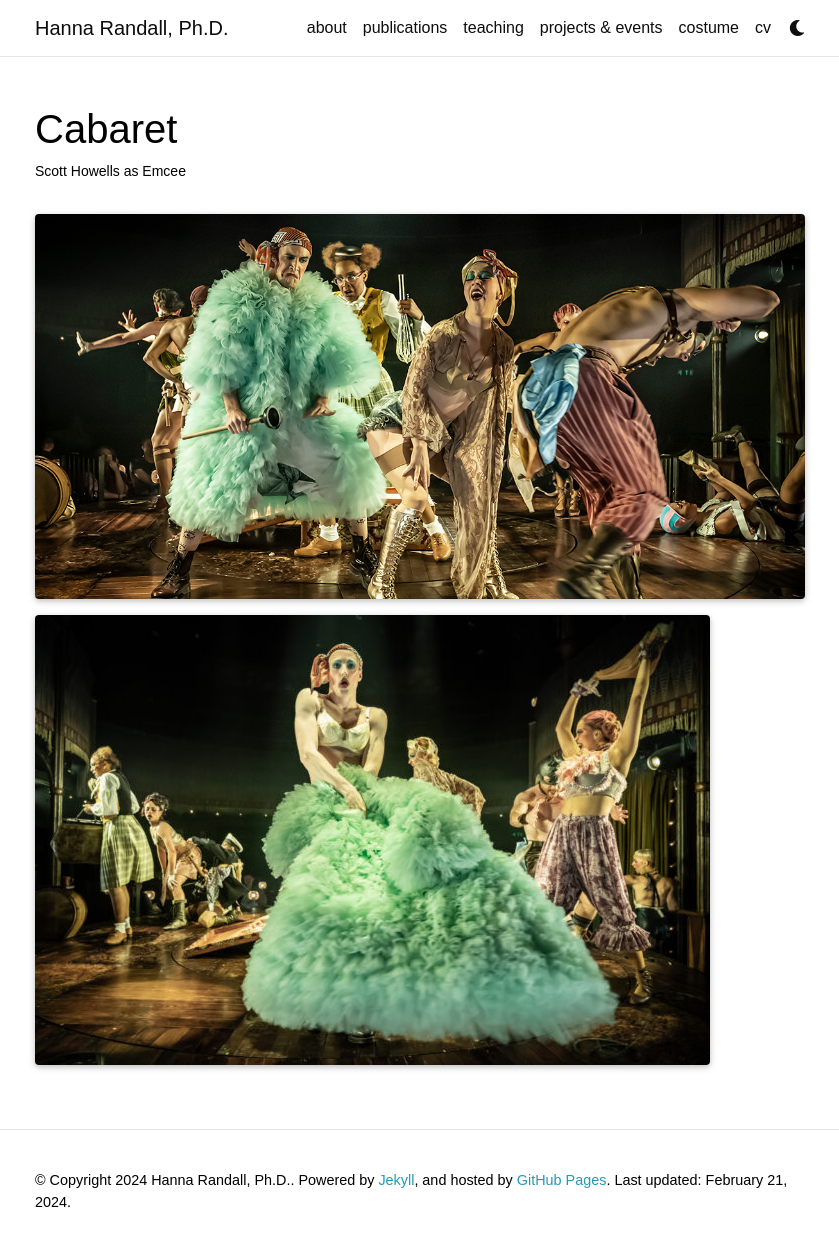
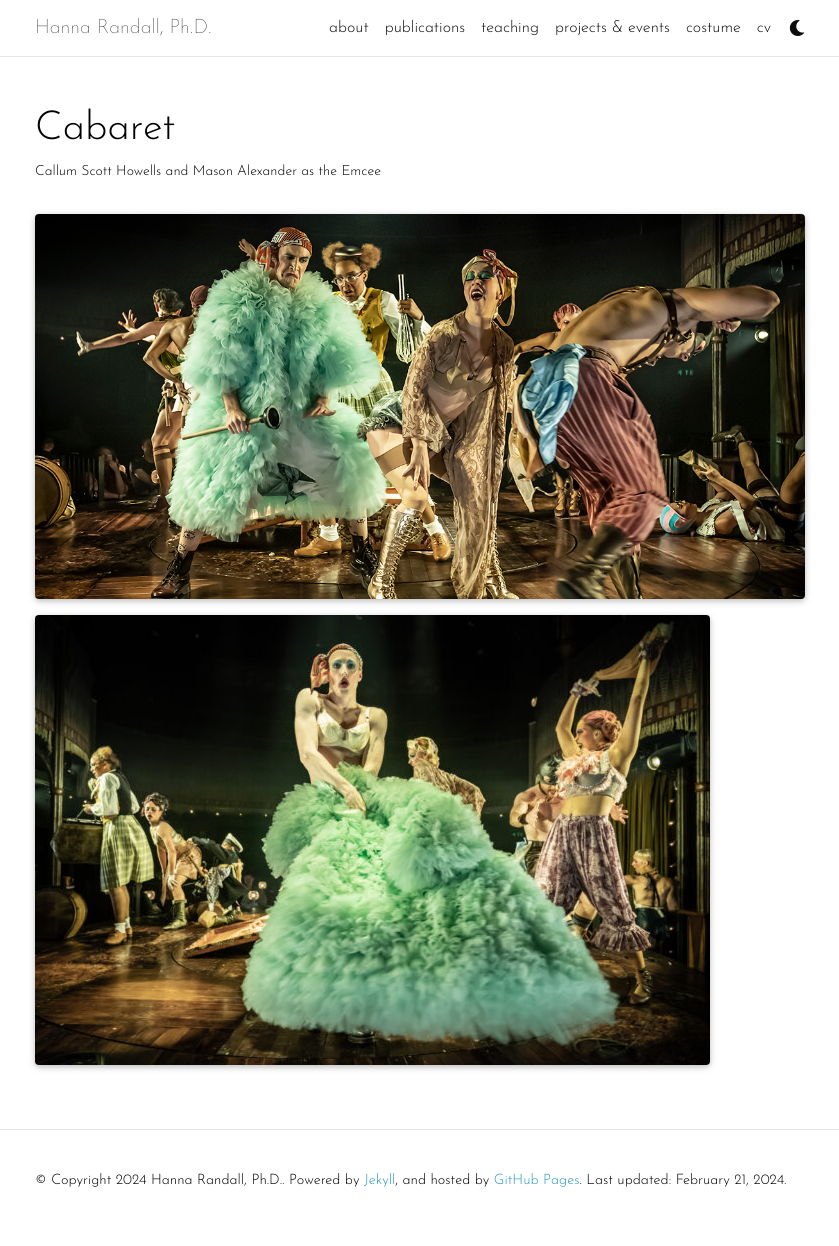
Before and after one commit to hannarandall/hannarandall.github.io, a Jekyll site: the page built from _costume/emcee.md, in a window 1280 px wide and 1253 px high. Shown: the top 1246 px of the window, without its empty margins (220-1059 px from the left). Built offline with Jekyll 4.4.1, drawn with Linux system fonts in a browser that asks for light colours; full-size pictures stand in for the smaller copies a plugin makes; comment, search, counter and statistics services are not loaded; a style sheet for code colours, icons or effects is not loaded.

Commit message:
:sparkles: (costume)…

```diff
--- a/_costume/emcee.md
+++ b/_costume/emcee.md
@@ -2,7 +2,7 @@
 layout: page
 # Add title, description, date, image file, importance, link url, and category below
 title: Cabaret
-description: "Scott Howells as Emcee"
+description: "Callum Scott Howells and Mason Alexander as the Emcee"
 img: assets/img/costume/cabaret/emcee.jpg
 importance: 1
 permalink:  costume/cabaret-1/
--- a/_includes/head.html
+++ b/_includes/head.html
@@ -10,6 +10,9 @@
     <link rel="stylesheet" href="https://cdn.jsdelivr.net/npm/academicons@{{ site.academicons.version }}/css/academicons.min.css" integrity="{{ site.academicons.integrity }}" crossorigin="anonymous">
     <link rel="stylesheet" type="text/css" href="https://fonts.googleapis.com/css?family=Roboto:300,400,500,700|Roboto+Slab:100,300,400,500,700|Material+Icons">
     <link href="https://fonts.googleapis.com/css2?family=Ubuntu:ital,wght@0,300;0,400;0,500;0,700;1,300;1,400;1,500;1,700&display=swap" rel="stylesheet">
+    <link rel="preconnect" href="https://fonts.googleapis.com">
+    <link rel="preconnect" href="https://fonts.gstatic.com" crossorigin>
+    <link href="https://fonts.googleapis.com/css2?family=Josefin+Sans:ital,wght@0,100..700;1,100..700&display=swap" rel="stylesheet">
 
     <!-- Code Syntax Highlighting -->
     <link rel="stylesheet" href="https://cdn.jsdelivr.net/gh/jwarby/jekyll-pygments-themes@master/{{ site.highlight_theme_light | append: '.css' }}" media="" id="highlight_theme_light" />
```
Also changed, not shown: _costume/sally-bowles.md (+1 -1 lines).
